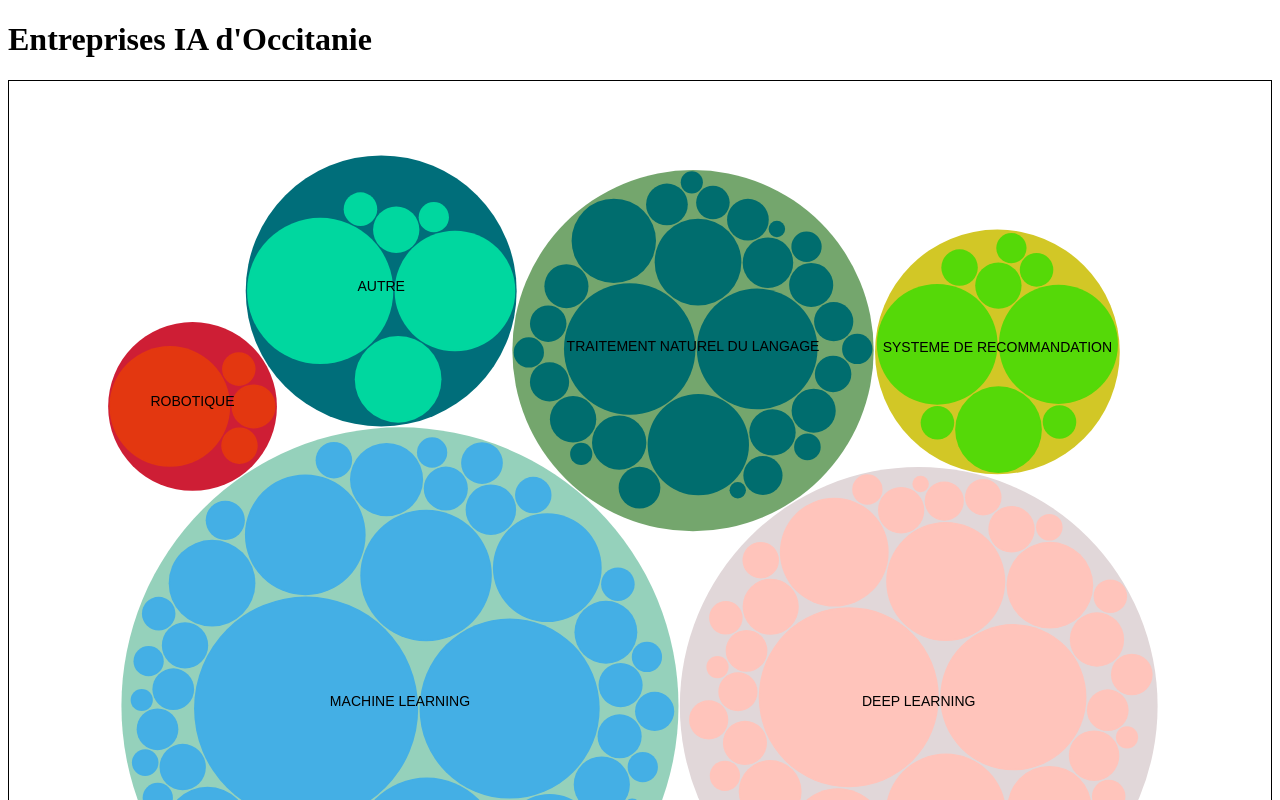
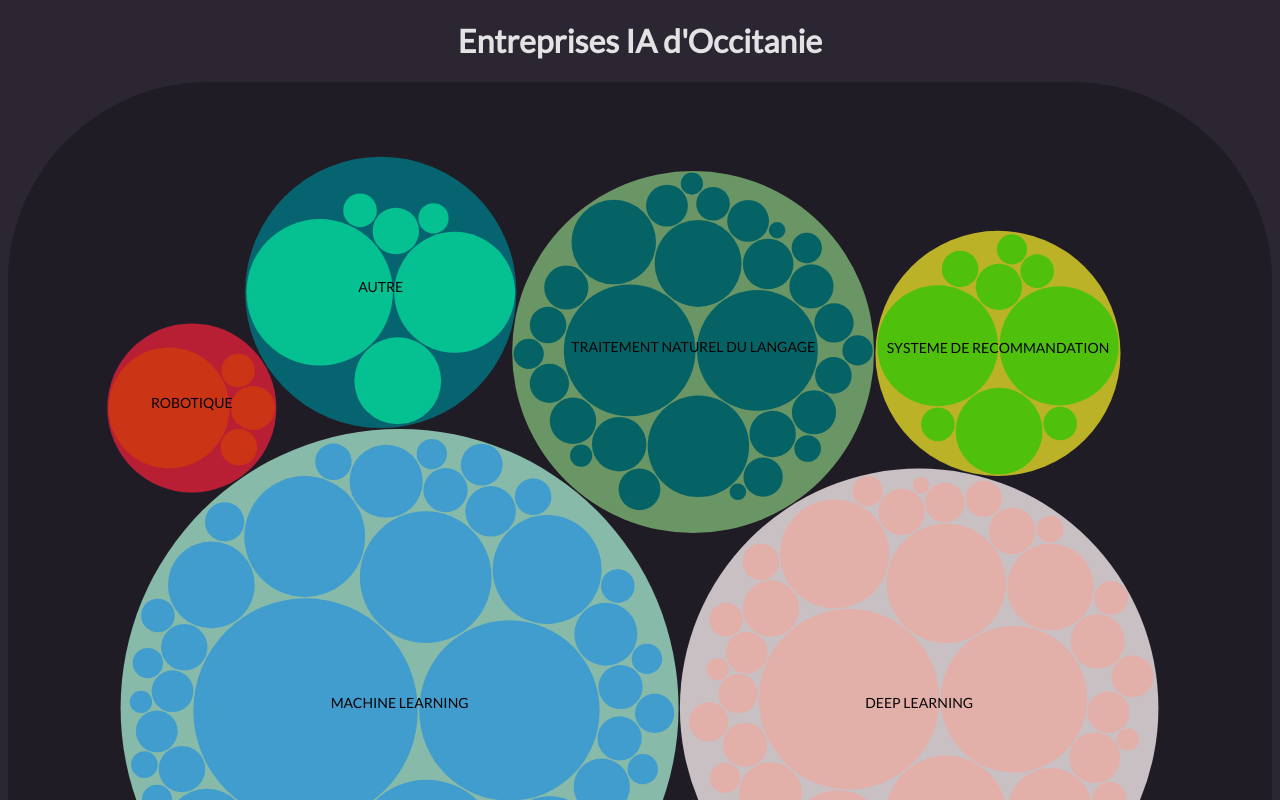
Before and after one commit to RichIemmont/data-visualisation, a plain HTML site: page index.html in a window 1280 px wide. Shown: the top 800 px of the page. Drawn offline with Linux system fonts and the light colour scheme.

Commit message:
update background, font & colors

```diff
--- a/css/main.css
+++ b/css/main.css
@@ -1,3 +1,35 @@
+body, svg {
+    font-family: 'Lato', sans-serif;
+}
+
+body {
+    background: #2C2633;
+    color: #FFF;
+    opacity: 0.87;
+}
+
+header {
+    text-align: center;
+}
+
+svg {
+    background-color: #1F1B24;
+    border-radius: 200px;
+    box-shadow: 0 1px 1px rgba(0,0,0,0.12), 0 1px 1px rgba(0,0,0,0.24);
+    transition: all 0.3s cubic-bezier(.25,.8,.25,1);
+}
+
+svg:hover {
+    box-shadow: 0 5px 5px rgba(0,0,0,0.25), 0 5px 5px rgba(0,0,0,0.22);
+}
+
+text {
+    color: #1F1B24;
+}
+circle:hover {
+    filter: drop-shadow(0 0 0.2rem #BFBFBF);
+}
+
 circle.children-1 {
     fill: #CE1E35;
 }
--- a/index.html
+++ b/index.html
@@ -3,6 +3,7 @@
 <head>
     <meta charset="utf-8">
     <title>ESILV - TP3</title>
+    <link href="https://fonts.googleapis.com/css?family=Lato&display=swap" rel="stylesheet">
     <link rel="stylesheet" href="css/main.css">
     <script src="js/d3/d3.js"></script>
     <script src="js/d3/d3-selection.min.js"></script>
@@ -10,10 +11,10 @@
     <script src="js/d3/d3-dsv.min.js"></script>
 </head>
 <body>
-<h1>Entreprises IA d'Occitanie</h1>
+<header>
+    <h1>Entreprises IA d'Occitanie</h1>
+</header>
 
-<div id="company"></div>
-<div></div>
 <script src="js/index.js"></script>
 </body>
 </html>
--- a/js/index.js
+++ b/js/index.js
@@ -72,8 +72,6 @@ chart = function (data) {
     const svg = d3.select("body").append("svg")
         .attr("viewBox", `-${width / 2} -${height / 2} ${width} ${height}`)
         .style("display", "block")
-        .style("border", "black solid 1px")
-        .style("background", "#FFF")
         .style("cursor", "pointer")
         .on("click", () => zoom(root));
 
@@ -85,16 +83,16 @@ chart = function (data) {
         .attr("class", d => circleColor(d))
         .attr("pointer-events", d => !d.children ? "none" : null)
         .attr("stroke-width", "1px")
-        .on("mouseover", function () {
-            d3.select(this).attr("stroke", "black");
+/*        .on("mouseover", function () {
+            d3.select(this).attr("stroke", "#FFF");
         })
         .on("mouseout", function () {
             d3.select(this).attr("stroke", null);
-        })
+        })*/
         .on("click", d => focus !== d && (zoom(d), d3.event.stopPropagation()));
 
     const label = svg.append("g")
-        .style("font", "10px sans-serif")
+        .style("font-size", "10px")
         .attr("pointer-events", "none")
         .attr("text-anchor", "middle")
         .selectAll("text")
@@ -109,7 +107,6 @@ chart = function (data) {
 
     function zoomTo(v) {
         const k = width / v[2];
-        console.log(v);
         view = v;
 
         label.attr("transform", d => `translate(${(d.x - v[0]) * k},${(d.y - v[1]) * k})`);
```
